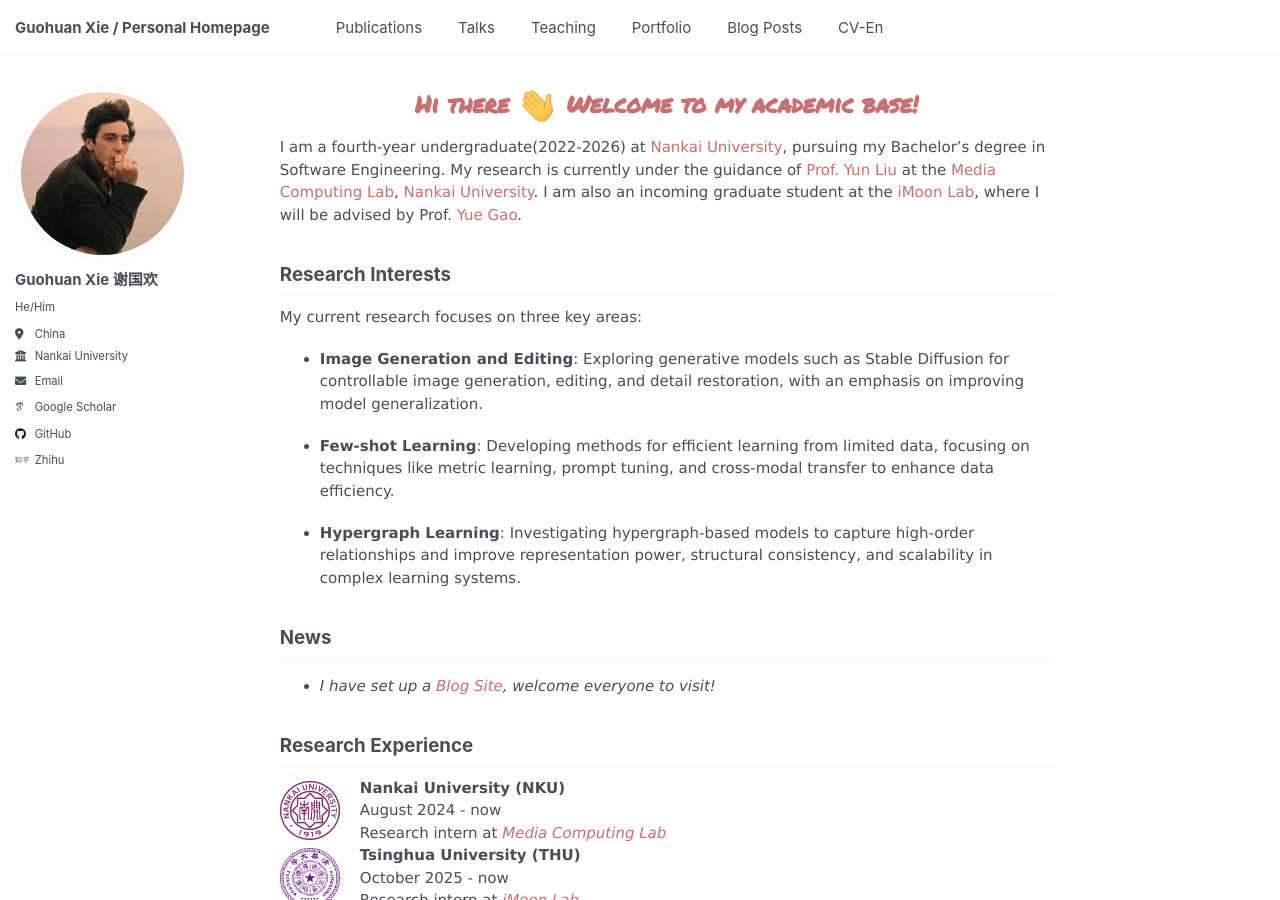
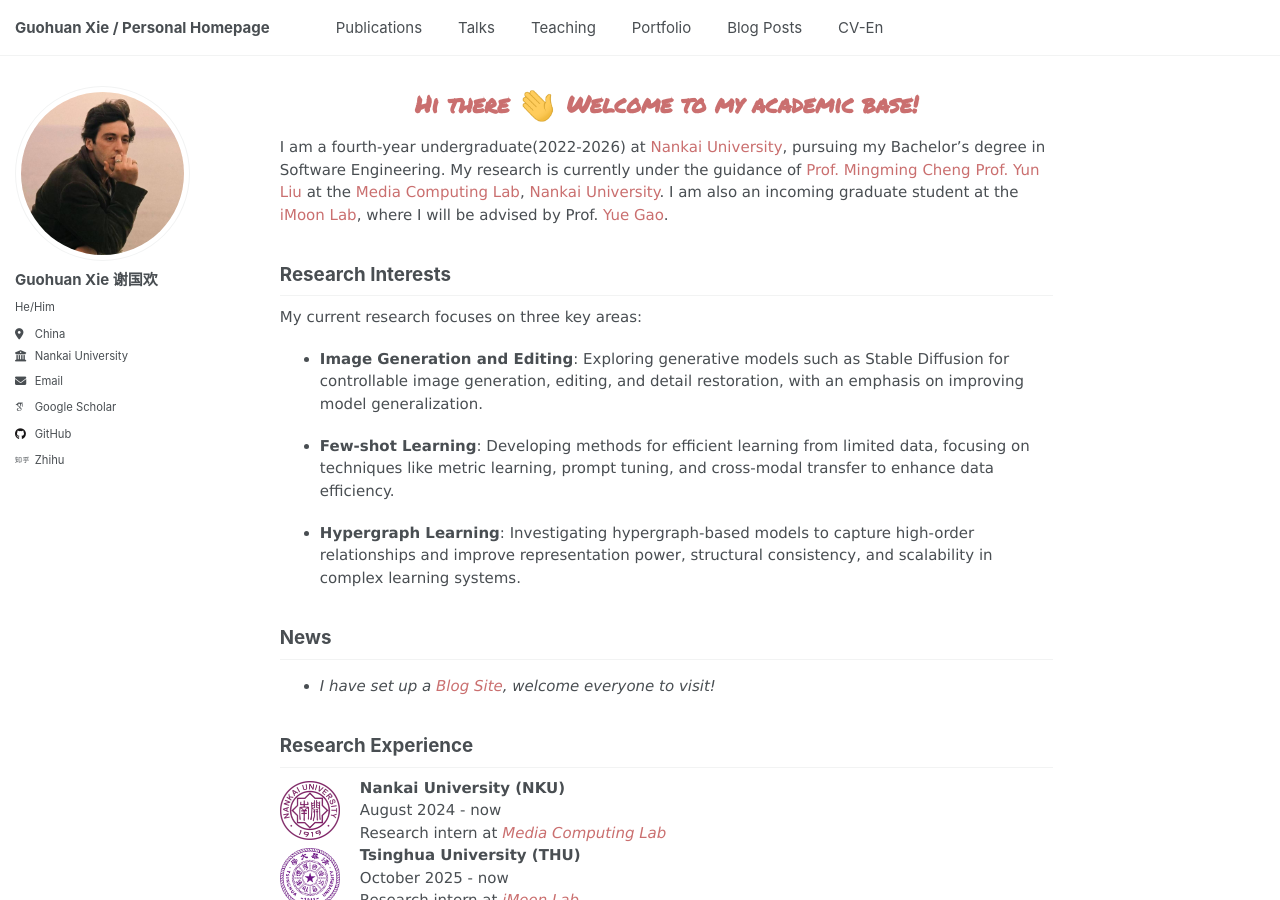
Before and after one commit to guohuan-xie/guohuan-xie.github.io, a Jekyll site: the page built from _pages/about.md, in a window 1280 px wide and 900 px high. Built offline with Jekyll 4.4.1, drawn with Linux system fonts in a browser that asks for light colours; some web fonts are replaced.

Commit message:
更新导师

```diff
--- a/_pages/about.md
+++ b/_pages/about.md
@@ -31,7 +31,7 @@
 <h1 class="main-heading">Hi there <img src="images/Hi.gif" width="40px"> Welcome to my academic base!</h1>
 </body>
 </html>
-I am a fourth-year undergraduate(2022-2026) at [Nankai University](https://www.nankai.edu.cn/), pursuing my Bachelor's degree in Software Engineering. My research is  currently under the guidance of [Prof. Yun Liu](https://yun-liu.github.io/) at the [Media Computing Lab](https://mmcheng.net/), [Nankai University](https://www.tsinghua.edu.cn/). I am also an incoming graduate student at the [iMoon Lab](https://www.gaoyue.org/), where I will be advised by Prof. [Yue Gao](https://www.thss.tsinghua.edu.cn/faculty/gaoyue.htm).
+I am a fourth-year undergraduate(2022-2026) at [Nankai University](https://www.nankai.edu.cn/), pursuing my Bachelor's degree in Software Engineering. My research is  currently under the guidance of [Prof. Mingming Cheng](https://mmcheng.net/) [Prof. Yun Liu](https://yun-liu.github.io/) at the [Media Computing Lab](https://mmcheng.net/), [Nankai University](https://www.tsinghua.edu.cn/). I am also an incoming graduate student at the [iMoon Lab](https://www.gaoyue.org/), where I will be advised by Prof. [Yue Gao](https://www.thss.tsinghua.edu.cn/faculty/gaoyue.htm).
 
 Research Interests
 --------
```
